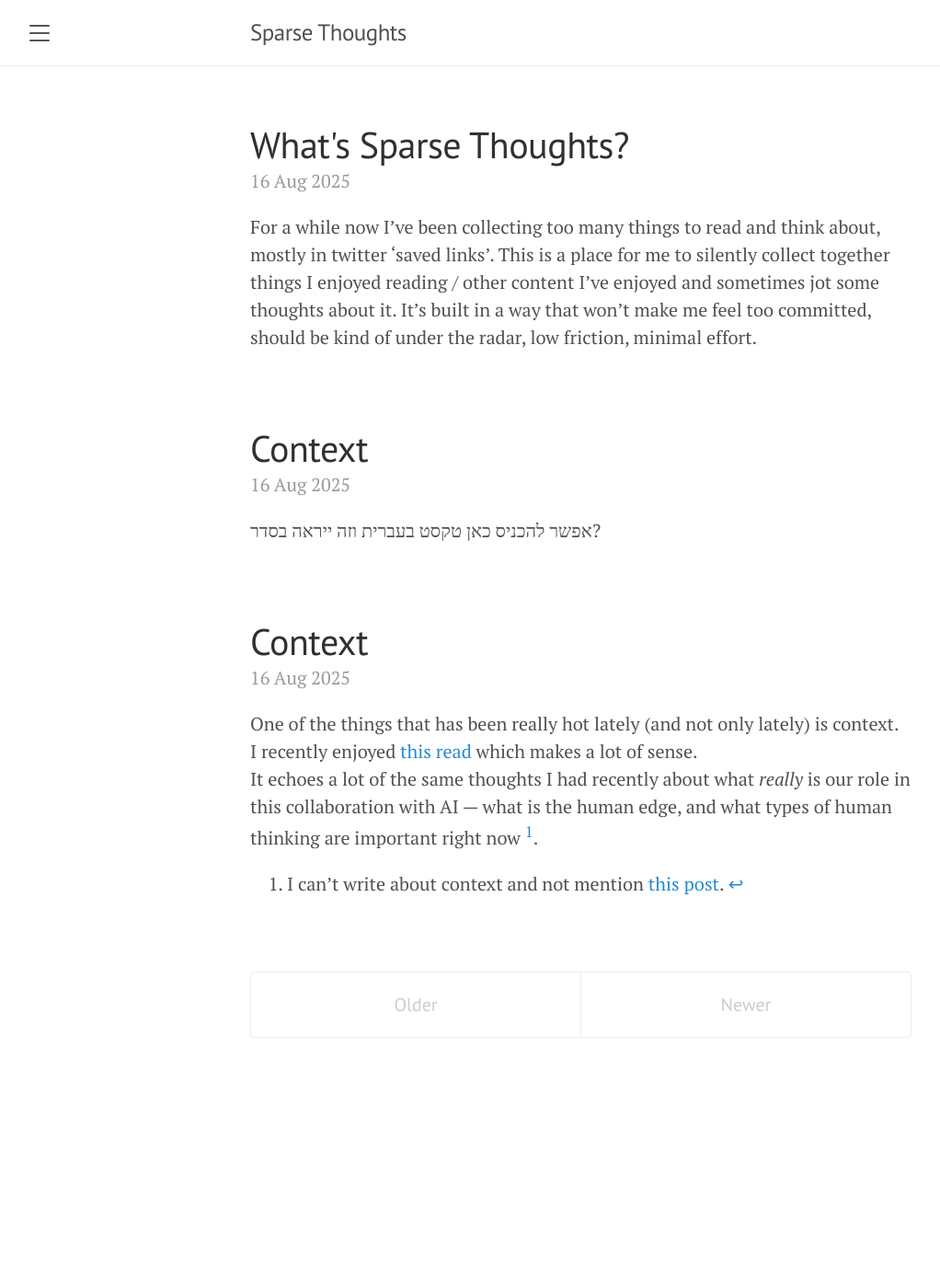
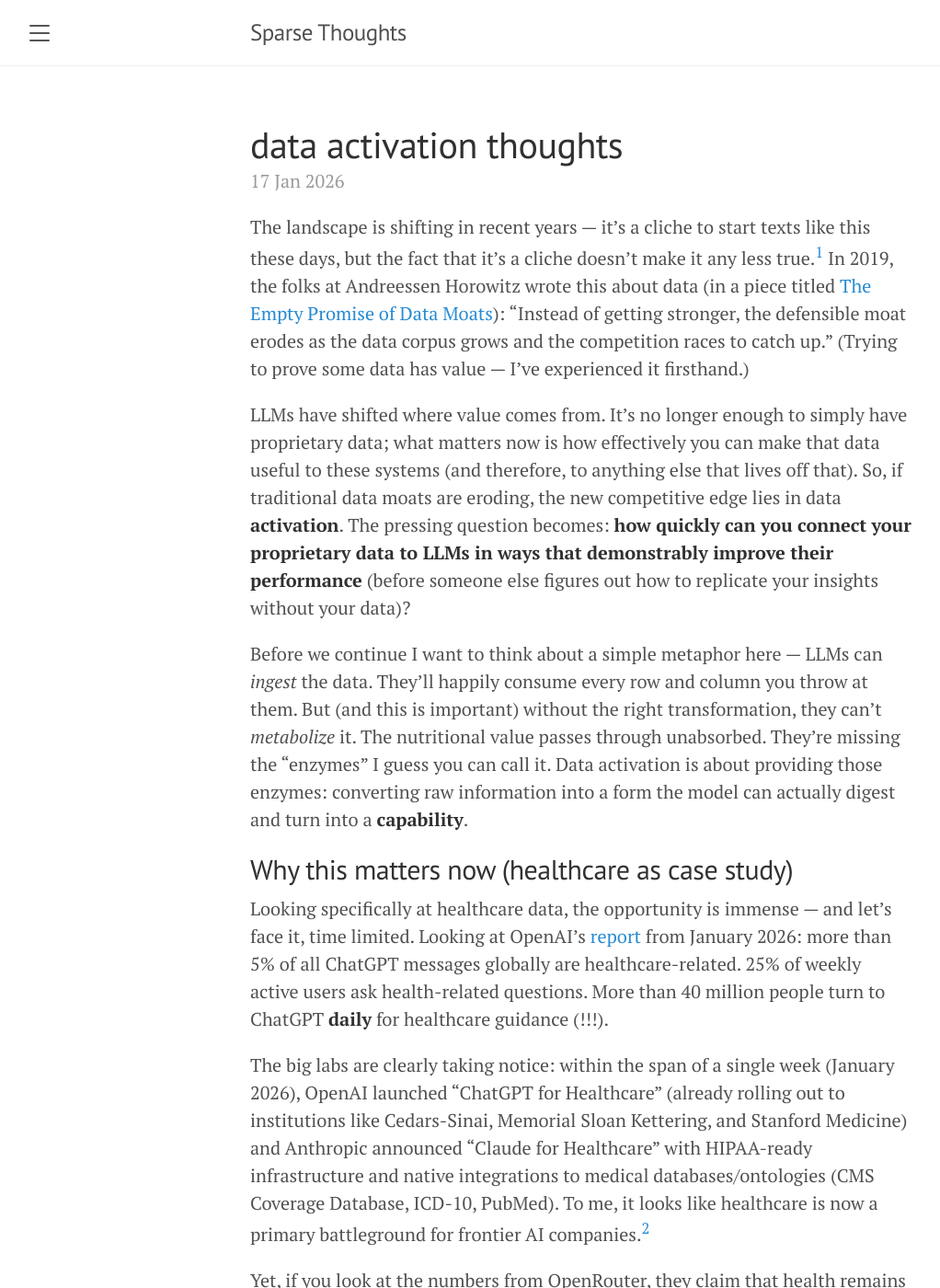
Before and after one commit to galsapir/sparse-thoughts, a Jekyll site: the page built from index.html, in a window 1280 px wide and 1400 px high. Shown: the whole window at 92% size, without its empty margins (8-1030 px from the left). Built offline with Jekyll 4.4.1, drawn with Linux system fonts in a browser that asks for light colours; the list of posts is cut into pages by our own code; some of the changed text lies outside the part shown.

Commit message:
add data activation post, cleanup
- new post: data activation thoughts
- removed placeholder posts
- fixed about page
- fixed 404 link

Co-Authored-By: Claude Opus 4.5 <noreply@anthropic.com>

```diff
--- a/_posts/2025-08-16-context-english.md
+++ /dev/null
@@ -1,10 +0,0 @@
----
-layout: post
-title: Context
----
-
-One of the things that has been really hot lately (and not only lately) is context.
-I recently enjoyed [this read](https://petrapalusova.com/articles/contextengineering) which makes a lot of sense.
-It echoes a lot of the same thoughts I had recently about what *really* is our role in this collaboration with AI — what is the human edge, and what types of human thinking are important right now [^1].
-
-[^1]: I can't write about context and not mention [this post](https://marginalrevolution.com/marginalrevolution/2022/02/context-is-that-which-is-scarce-2.html).
--- a/_posts/2025-08-16-context.md
+++ /dev/null
@@ -1,6 +0,0 @@
----
-layout: post
-title: Context
----
-
-אפשר להכניס כאן טקסט בעברית וזה ייראה בסדר?
--- /dev/null
+++ b/_posts/2026-01-17-data_activation_v3.md
@@ -0,0 +1,48 @@
+---
+layout: post
+title: data activation thoughts
+---
+
+The landscape is shifting in recent years — it's a cliche to start texts like this these days, but the fact that it's a cliche doesn't make it any less true.[^1] In 2019, the folks at Andreessen Horowitz wrote this about data (in a piece titled [The Empty Promise of Data Moats](https://a16z.com/the-empty-promise-of-data-moats/)): "Instead of getting stronger, the defensible moat erodes as the data corpus grows and the competition races to catch up." (Trying to prove some data has value — I've experienced it firsthand.)
+
+LLMs have shifted where value comes from. It's no longer enough to simply have proprietary data; what matters now is how effectively you can make that data useful to these systems (and therefore, to anything else that lives off that). So, if traditional data moats are eroding, the new competitive edge lies in data **activation**. The pressing question becomes: **how quickly can you connect your proprietary data to LLMs in ways that demonstrably improve their performance** (before someone else figures out how to replicate your insights without your data)?
+
+Before we continue I want to think about a simple metaphor here — LLMs can *ingest* the data. They'll happily consume every row and column you throw at them. But (and this is important) without the right transformation, they can't *metabolize* it. The nutritional value passes through unabsorbed. They're missing the "enzymes" I guess you can call it. Data activation is about providing those enzymes: converting raw information into a form the model can actually digest and turn into a **capability**.
+
+## Why this matters now (healthcare as case study)
+
+Looking specifically at healthcare data, the opportunity is immense — and let's face it, time limited. Looking at OpenAI's [report](https://cdn.openai.com/pdf/2cb29276-68cd-4ec6-a5f4-c01c5e7a36e9/OpenAI-AI-as-a-Healthcare-Ally-Jan-2026.pdf) from January 2026: more than 5% of all ChatGPT messages globally are healthcare-related. 25% of weekly active users ask health-related questions. More than 40 million people turn to ChatGPT **daily** for healthcare guidance (!!!).
+
+The big labs are clearly taking notice: within the span of a single week (January 2026), OpenAI launched "ChatGPT for Healthcare" (already rolling out to institutions like Cedars-Sinai, Memorial Sloan Kettering, and Stanford Medicine) and Anthropic announced "Claude for Healthcare" with HIPAA-ready infrastructure and native integrations to medical databases/ontologies (CMS Coverage Database, ICD-10, PubMed). To me, it looks like healthcare is now a primary battleground for frontier AI companies.[^2]
+
+Yet, if you look at the numbers from OpenRouter, they claim that health remains "[the most fragmented of the top categories](https://openrouter.ai/state-of-ai)". What does this mean? According to OpenRouter, it signals both the domain's complexity and the inadequacy of current general-purpose models.
+
+## One (potential) method for data activation
+
+It seems that recent research already demonstrates that the bridge between structured medical data and improvements in LLM reasoning is working.
+
+[Tables2Traces](https://openreview.net/forum?id=cqNAjXUBOV) established a framework for converting raw, tabular patient-level data into contrastive reasoning traces that can be used for LLM fine-tuning. They tried to "mirror how a clinician would think" — what they did is pretty simple. For every patient record, they identified similar patients with different outcomes (someone similar who died and someone similar who survived). Once they had those triplets of patients they prompted a strong LLM to generate explanations for the divergence. These reasoning traces become fine-tuning data for smaller models.
+
+For their specific use-case they showed significant improvement (>17% in domain-specific MedQA and even generalization capabilities — they trained only on cardiovascular cases but noted improvement in other areas of medicine as well). The paper's "simple vs. full" comparison also provides empirical evidence: naively converting tables to patient narratives doesn't work (and can hurt performance). So the models actually need the structured reasoning scaffold — the contrastive comparison, together with the reasoning and quasi-counterfactual thinking, is what makes the difference.
+
+**Saying it a bit differently** — they kind of show that the value in structured medical data is like potential energy trapped behind a dam. The power is real, but it just sits there. Naive table-to-text conversion doesn't work; you're essentially drilling a small hole in the dam and expecting electricity. The reasoning scaffold (in their case — contrastive comparison, counterfactual thinking) is the turbine. It converts stored potential into usable power.
+
+Another work worth mentioning is [EHR-R1](https://arxiv.org/abs/2510.25628v2). They synthesized 300k "high-quality" traces using a different method — something they call a "thinking-graph pipeline": [1] extract medical entities from each patient's longitudinal EHR (including free-text), [2] quantify associations between medical entities, then [3] map entities to medical ontology ([UMLS concepts](https://www.nlm.nih.gov/research/umls/index.html)) and use graph search to recover medical relations that connect context entities to the target labels. They then prompted an LLM with the patient record plus these retrieved relations to produce a structured reasoning chain, which became the supervision data. The results? Their model outperforms strong commercial/open models, averaging >30 points over GPT-4o on EHR-Bench (which they also created).
+
+Another [paper](https://www.nature.com/articles/s41746-025-01681-4) shows this scales pretty well: fine-tuned 8B parameter models have achieved 89.3% accuracy while being 85x cheaper than their 70B teacher models.
+
+So I think the existence proof is established: structured EHR/biobank data can be transformed into reasoning supervision that measurably improves LLM clinical performance.
+
+## What's still unclear
+
+I think Tables2Traces proved feasibility in some sense, but synthetic traces are still in the "unverified" realm. This gap showed mostly in the way physicians treated those traces (mostly, they didn't think the traces were very good). And there's a deeper issue — [recent work](https://arxiv.org/abs/2509.21933) shows that traces can sometimes be "unfaithful," meaning they don't accurately reflect the actual basis for a decision. Plainly: the trace says one thing, the model's decision is different.
+
+It's also worth noting that these papers tend to show improvements on less capable models. That's not an accident — showing improvements on stronger models is harder (or the improvements aren't there). We should be honest about that.
+
+So the question that keeps bothering me: what's the right transformation? The papers above offer some approaches — contrastive reasoning, knowledge graphs, ontology grounding. There are others being explored (RL-based methods, temporal modeling for longitudinal records). But I don't have a clean answer. The dam metaphor still holds — the potential energy is real — but we're still figuring out how to build the right turbine.
+
+---
+
+[^1]: Speaking of cliches — I'm aware this piece is full of em-dashes, which have become a telltale sign of AI-assisted writing. But as [Nabeel Qureshi pointed out](https://x.com/nabeelqu/status/2012219522833359071), David Foster Wallace was doing this decades ago. The italics for emphasis, the informality, the casual speech tone. I'll keep my em-dashes.
+
+[^2]: In some sense, what once seemed like a disadvantage — healthcare's lagging technological infrastructure — may now be an asset: a greenfield opportunity with less legacy baggage to work around. But that might be substance for a different post.
--- a/about.md
+++ b/about.md
@@ -3,6 +3,8 @@ layout: page
 title: About
 ---
 
-<p class="message">
-  This is w
-</p>
+There's something about writing things down that makes them stick. Thoughts that seem clear in your head turn out to be half-formed when you try to put them into words. This is a place to pin down those half-formed ideas and see what they actually look like.
+
+It's deliberately low-commitment: things I've been reading, things I've been thinking about, occasional attempts to make sense of it all. Built to be under the radar, low friction, minimal effort.
+
+If you're expecting polish, you're in the wrong place.
```
Also changed, not shown: 404.md (+1 -1 lines).
